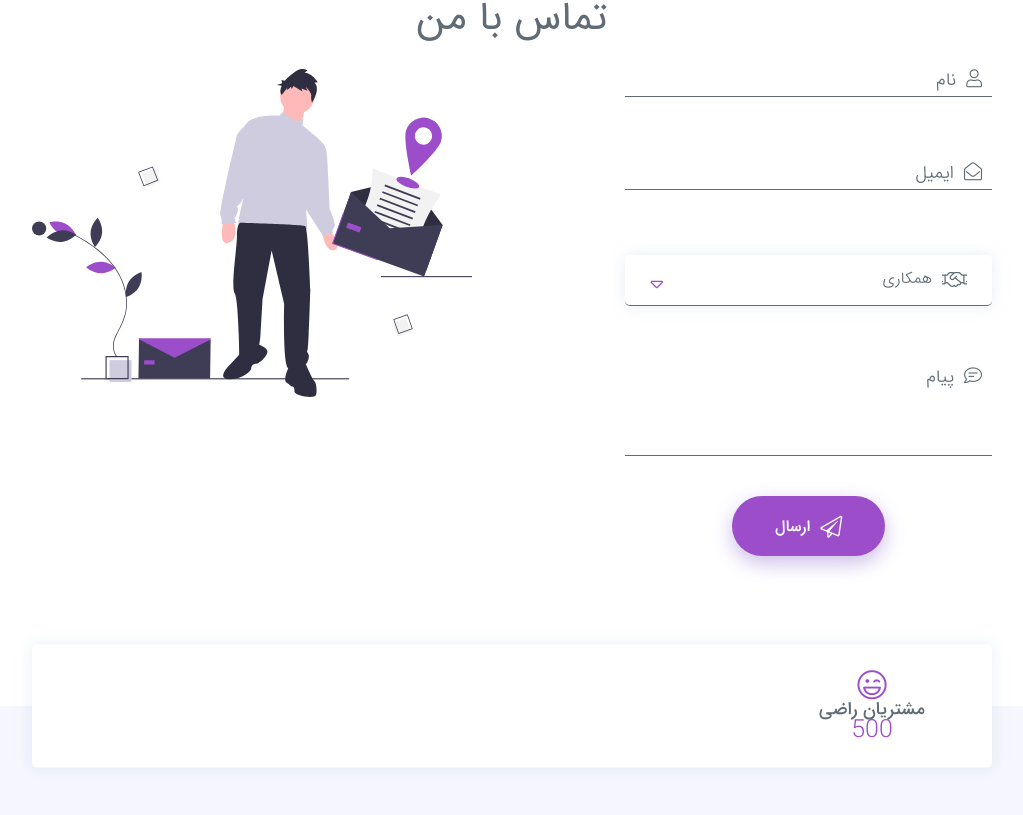
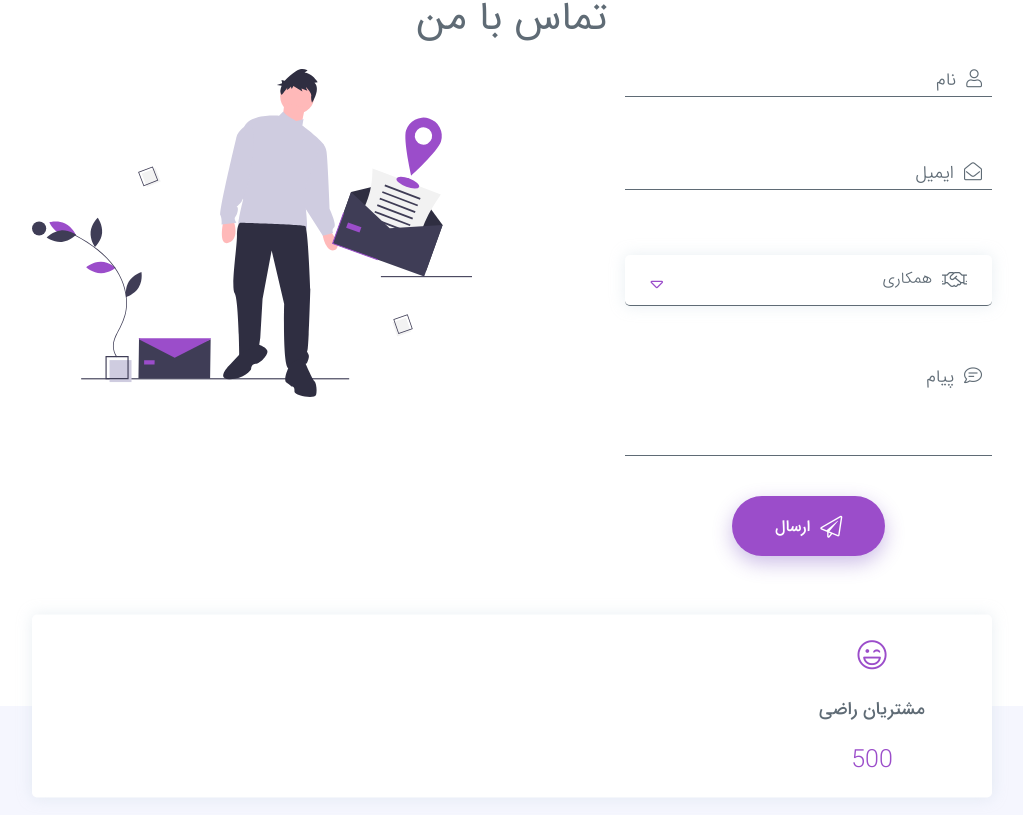
Before and after one commit to nerdpanda-ir/NerdPanda.Me, a React (Create React App) app: page / in a window 1280 px wide. Shown: the part 4493-5308 px from the top of the page, without its empty margins (128-1151 px from the left). Built offline with nearby package versions, Linux system fonts and the light colour scheme.

Commit message:
[file]{CountTitle.css}-> set property for CountTitle

```diff
--- a/src/css/Page/index/Footer/CountInfo/CountCell/CountTitle/CountTitle.css
+++ b/src/css/Page/index/Footer/CountInfo/CountCell/CountTitle/CountTitle.css
@@ -0,0 +1,4 @@
+.countTitle
+{
+    margin:30px 0;
+}
```
